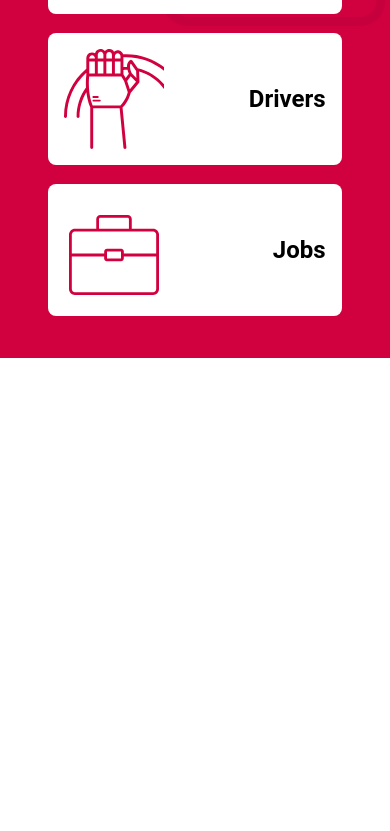
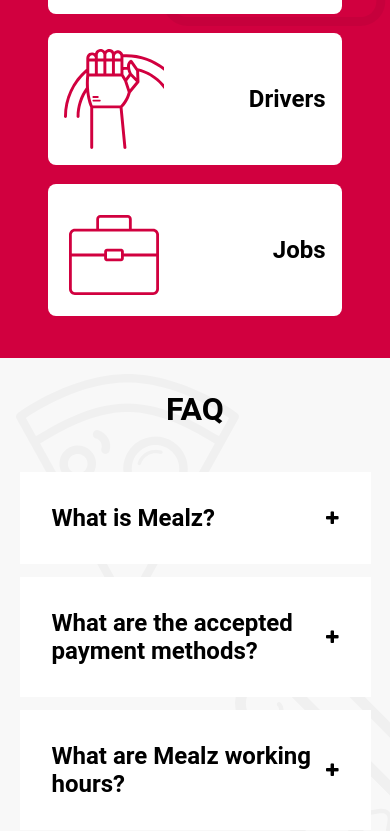
Before and after one commit to Abdallah1397/Mealz, a React (Create React App) app: page / in a window 390 px wide. Shown: the part 1548-2379 px from the top of the page. Before the commit the page ends 1906 px from the top, so only its background shows below. Built offline with nearby package versions, Linux system fonts and the light colour scheme.

Commit message:
Handle Faq Section

```diff
--- a/src/App.js
+++ b/src/App.js
@@ -1,5 +1,6 @@
 import "./App.css";
 import AppSection from "./components/AppSection/appSection";
+import FAQ from "./components/FAQ/faq";
 import Hero from "./components/Hero/hero";
 import JoinUs from "./components/JoinUs/joinUs";
 import Navbar from "./components/Nav/nav";
@@ -11,6 +12,7 @@
       <Hero />
       <AppSection />
       <JoinUs />
+      <FAQ/>
     </div>
   );
 }
--- /dev/null
+++ b/src/components/FAQ/faq.css
@@ -0,0 +1,79 @@
+.faq {
+  position: relative;
+  background-color: #f8f8f8;
+}
+.faq-hotDog-backgroundImage {
+  position: absolute;
+  bottom: 0;
+  right: 0;
+  height: 20rem;
+  z-index: 0;
+
+}
+.faq-pizza-backgroundImage {
+  position: absolute;
+  top: 1rem;
+  left: 1rem;
+  height: 25rem;
+  z-index: 0;
+
+}
+.faq-section {
+  display: flex;
+  flex-wrap: wrap;
+  flex-direction: column;
+  align-items: center;
+  padding: 5rem;
+  width: 70%;
+  margin: 0 15%;
+}
+.faq-questions {
+  padding: 1rem 0;
+  width: 70%;
+  z-index: 1;
+}
+.faq-question {
+  padding: 1.5rem;
+  display: flex;
+  justify-content: space-between;
+  align-items: center;
+  margin: 0.5rem;
+  background-color: #fff;
+}
+
+@media (min-width: 769px) and (max-width: 1279px) {
+  .faq-section {
+    width: 90%;
+    margin: 0 5%;
+  }
+  .faq-questions {
+    padding: 2rem 0;
+    width: 90%;
+  }
+  .faq-question {
+    padding: 2rem;
+    margin: 0.8rem;
+  }
+}
+@media (max-width: 768px) {
+  .faq-hotDog-backgroundImage {
+    height: 15rem;
+  }
+  .faq-pizza-backgroundImage {
+    height: 15rem;
+  }
+  .faq-section {
+    padding: 2rem 0;
+    width: 90%;
+    margin: 0 5%;
+  }
+  .faq-questions {
+    padding: 2rem 0;
+    width: 100%;
+  }
+  .faq-question {
+    padding: 2rem;
+    margin: 0.8rem 0;
+    width: 100%;
+  }
+}
--- /dev/null
+++ b/src/components/FAQ/faq.js
@@ -0,0 +1,34 @@
+import "./faq.css";
+import hot_dog from "../../assets/images/FAQ/hot_dog.svg";
+import pizza from "../../assets/images/FAQ/pizza.svg";
+
+const FAQ = () => {
+  return (
+    <div className="faq">
+      {/* Background Images */}
+      <img src={hot_dog} alt="HotDog" className="faq-hotDog-backgroundImage" />
+      <img src={pizza} alt="Pizza" className="faq-pizza-backgroundImage" />
+      {/* FAQ Main Div*/}
+      <div className="faq-section">
+        {/* Heading Title */}
+        <h1>FAQ</h1>
+        {/* Questions */}
+        <div className="faq-questions">
+          <div className="faq-question">
+            <h2>What is Mealz?</h2>
+            <i className="fa fa-plus"/>
+          </div>
+          <div className="faq-question">
+            <h2>What are the accepted payment methods?</h2>
+            <i className="fa fa-plus"/>
+          </div>
+          <div className="faq-question">
+            <h2>What are Mealz working hours?</h2>
+            <i className="fa fa-plus"/>
+          </div>
+        </div>
+      </div>
+    </div>
+  );
+};
+export default FAQ;
```
Also changed, not shown: src/assets/images/FAQ/hot_dog.svg (added), src/assets/images/FAQ/pizza.svg (added).
